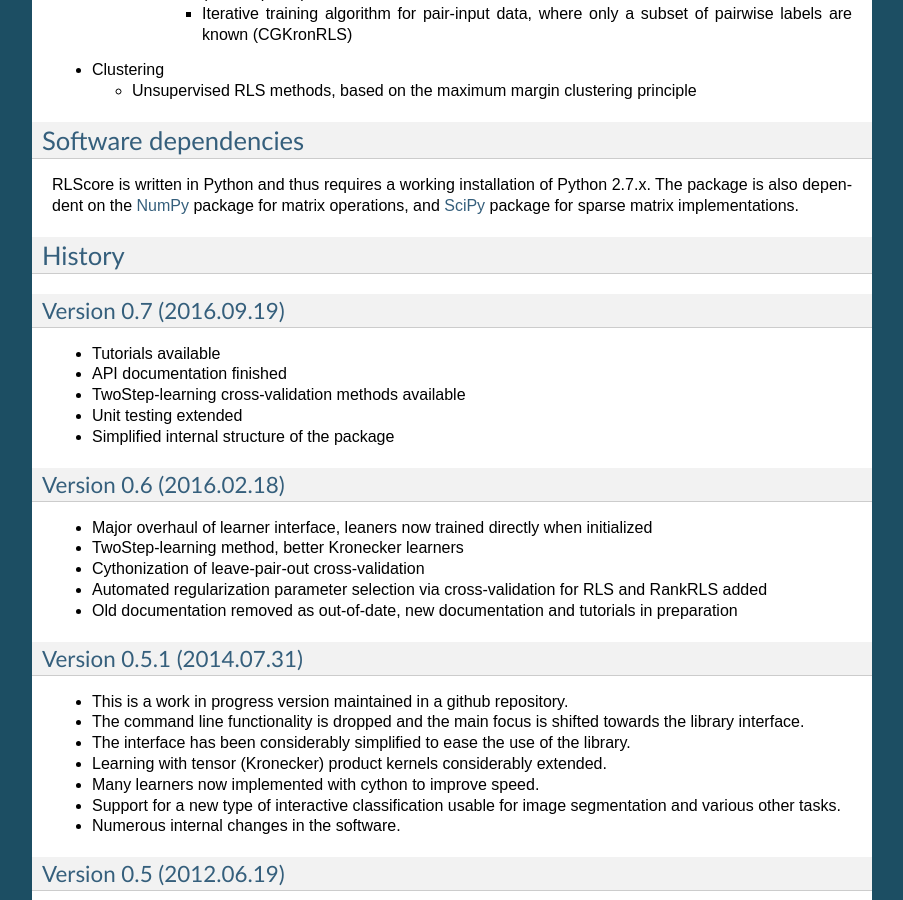
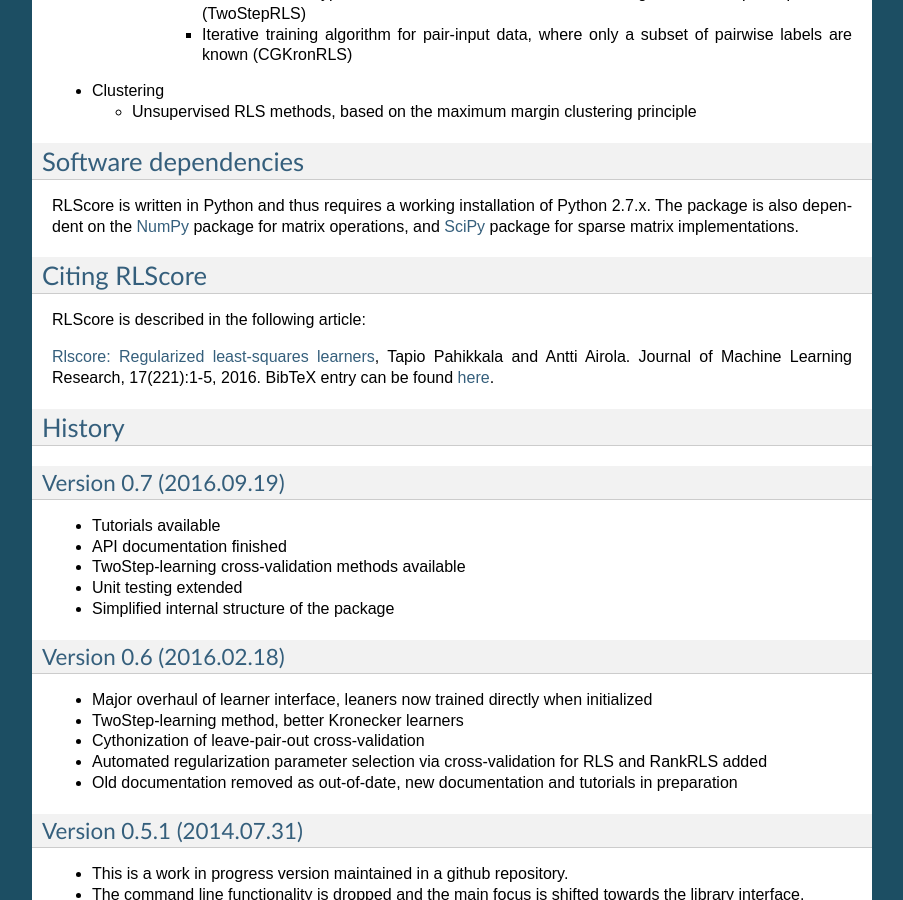
Before and after one commit to aatapa/RLScore, a Sphinx documentation site: the page built from docs/README.rst, in a window 1280 px wide and 900 px high, scrolled down 1777 px. Shown: the whole window, without its empty margins (198-1101 px from the left). Built offline with Sphinx 7.4.7, drawn with Linux system fonts in a browser that asks for light colours; some of the changed text lies outside the part shown.

Commit message:
added JMLR citation for RLScore to README

```diff
--- a/README.rst
+++ b/README.rst
@@ -90,7 +90,12 @@
 operations, and `SciPy <http://www.scipy.org/>`_ package for sparse
 matrix implementations.
 
+Citing RLScore
+==============
 
+RLScore is described in the following article:
+
+`Rlscore: Regularized least-squares learners <http://jmlr.org/papers/v17/16-470.html>`_, Tapio Pahikkala and Antti Airola. Journal of Machine Learning Research, 17(221):1-5, 2016. BibTeX entry can be found `here <http://jmlr.org/papers/v17/16-470.bib>`_.
 
 
 History
--- a/docs/README.rst
+++ b/docs/README.rst
@@ -90,7 +90,12 @@
 operations, and `SciPy <http://www.scipy.org/>`_ package for sparse
 matrix implementations.
 
+Citing RLScore
+==============
 
+RLScore is described in the following article:
+
+`Rlscore: Regularized least-squares learners <http://jmlr.org/papers/v17/16-470.html>`_, Tapio Pahikkala and Antti Airola. Journal of Machine Learning Research, 17(221):1-5, 2016. BibTeX entry can be found `here <http://jmlr.org/papers/v17/16-470.bib>`_.
 
 
 History
```
